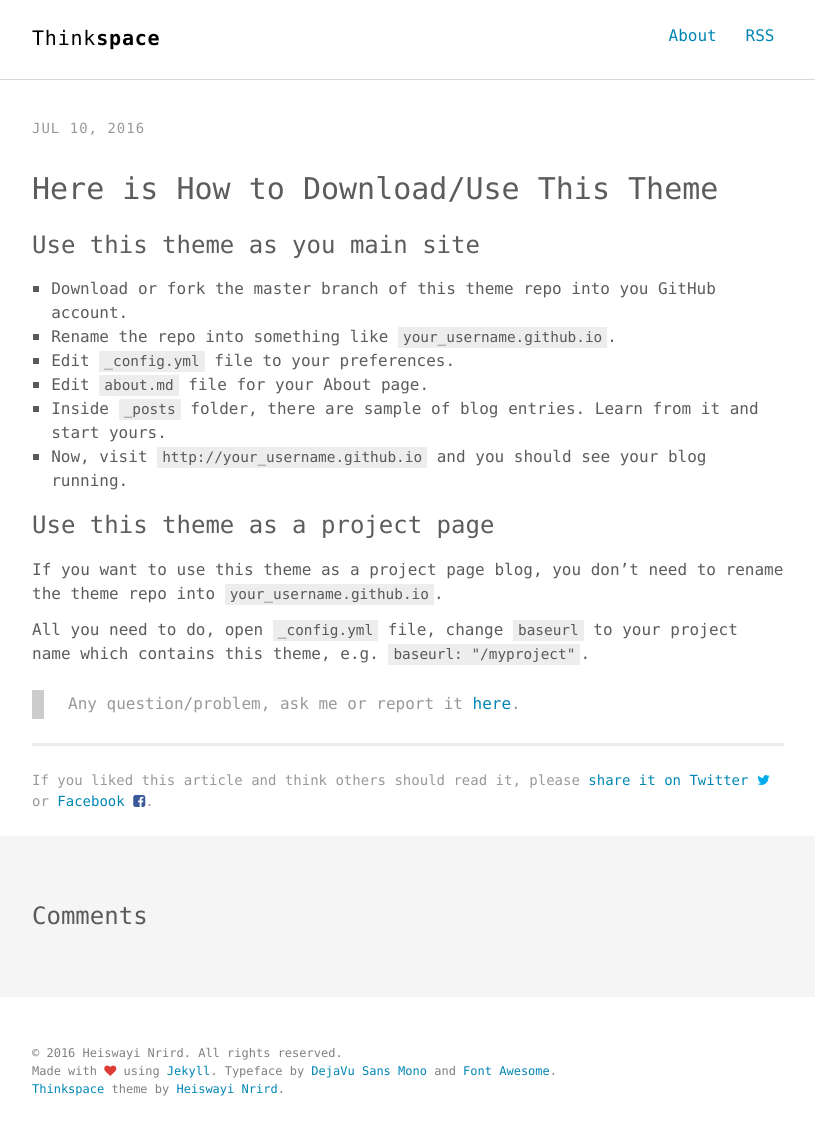
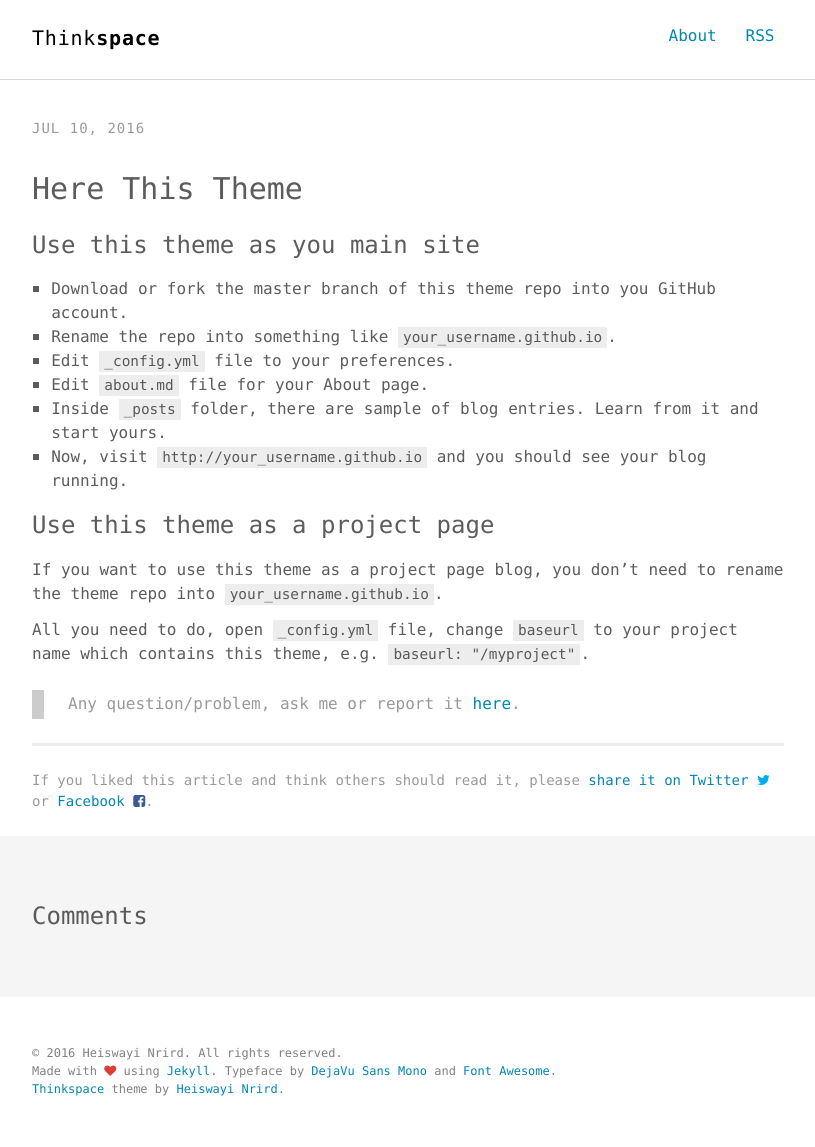
Before and after one commit to ArielWorld/ArielWorld.github.io, a Jekyll site: the page built from _posts/2016-07-10-download-or-use-this-theme.md, in a window 1280 px wide. Shown: the whole page, without its empty margins (232-1047 px from the left). Built offline with Jekyll 4.4.1, drawn with Linux system fonts in a browser that asks for light colours; comment, search, counter and statistics services are not loaded.

Commit message:
blog test

```diff
--- a/_posts/2016-07-10-download-or-use-this-theme.md
+++ b/_posts/2016-07-10-download-or-use-this-theme.md
@@ -1,8 +1,8 @@
 ---
 layout: post
-title: "Here is How to Download/Use This Theme"
+title: "Here This Theme"
 comments: true
-description: "Here is How to Download/Use This Theme"
+description: "Here  This Theme"
 keywords: "dummy content"
 ---
 
--- a/index.html
+++ b/index.html
@@ -17,6 +17,9 @@ title: Home
           <h2 class="category-title">{{ post.date | date: '%Y' }}</h2>
         {% endif %}
       {% endunless %}
+      <p>
+        {{ post}}
+      </p>
       <article class="post-item">
         <span class="post-meta date-label">{{ post.date | date: "%b %d" }}</span>
         <div class="article-title"><a class="post-link" href="{{ post.url | prepend: site.baseurl }}">{{ post.title }}</a></div>
```
